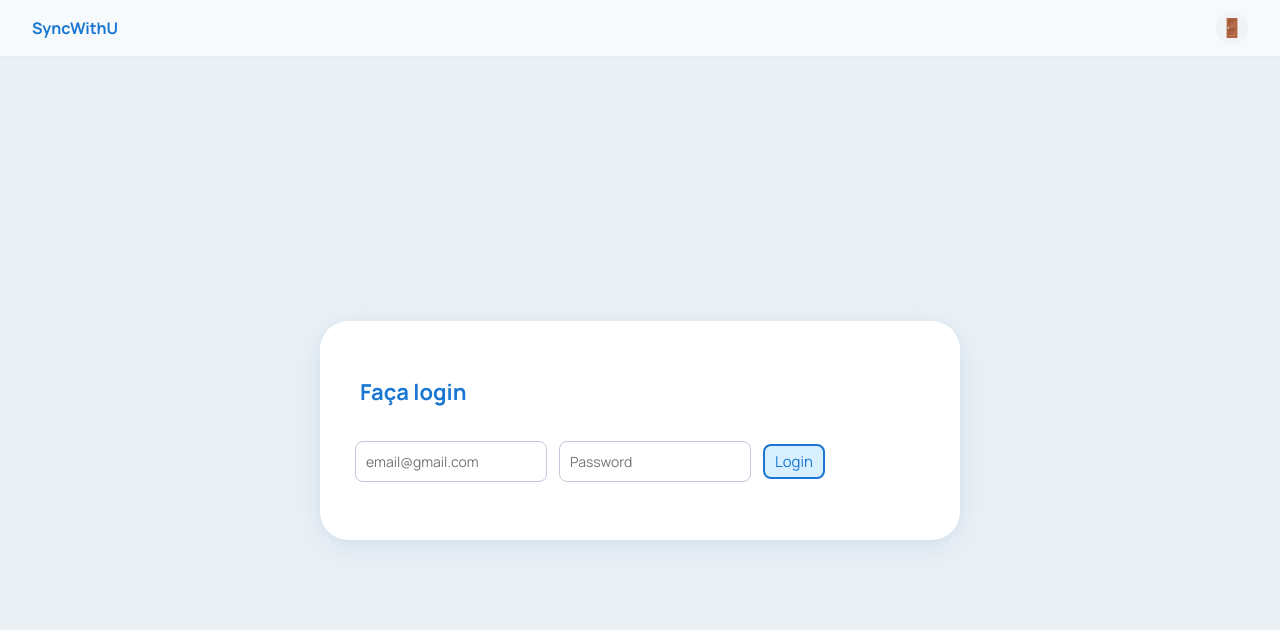
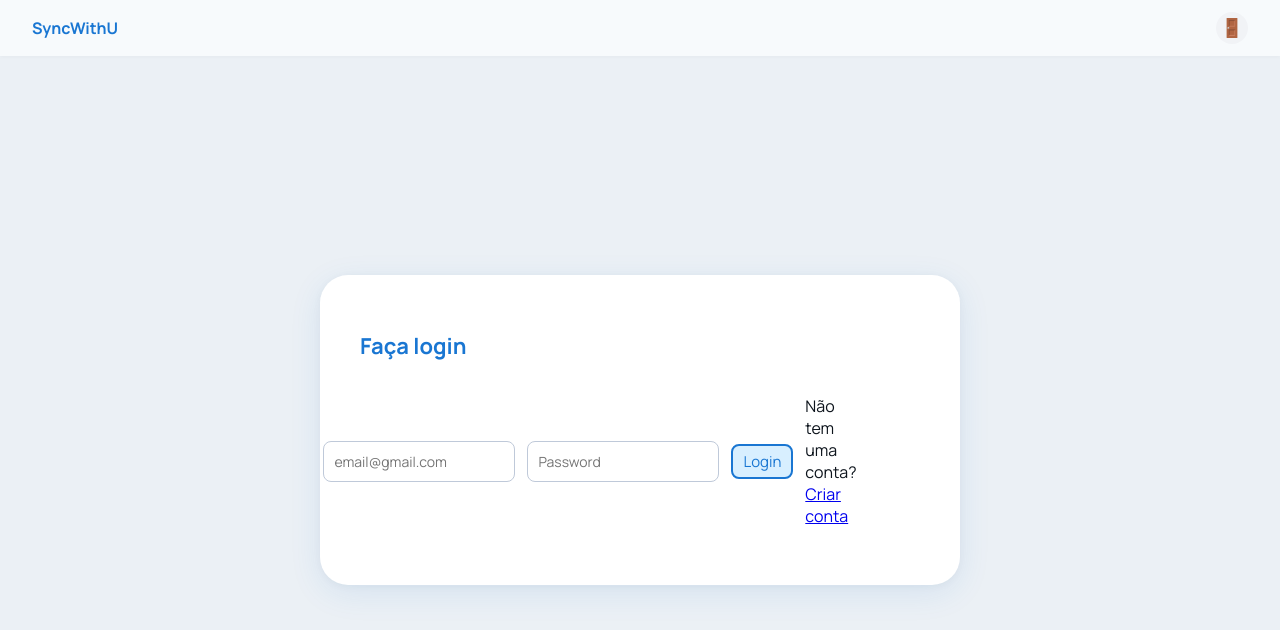
Before and after one commit to so-tha/SyncWithU, a React (Vite) app: page / in a window 1280 px wide. Shown: the top 630 px of the page. Built offline with nearby package versions, Linux system fonts and the light colour scheme.

Commit message:
adicionei uma opção na pagina de login para o usuario clicar caso não tenha conta ainda

```diff
--- a/src/login-page.jsx
+++ b/src/login-page.jsx
@@ -71,6 +71,9 @@ function LoginPage() {
                   >
                     {carregando ? 'Entrando...' : 'Login'}
                   </button>
+                  <p className='login-link'>
+                    Não tem uma conta? <a href="/register">Criar conta</a>
+                  </p>
               </form>
           </div>
       </nav>
```
